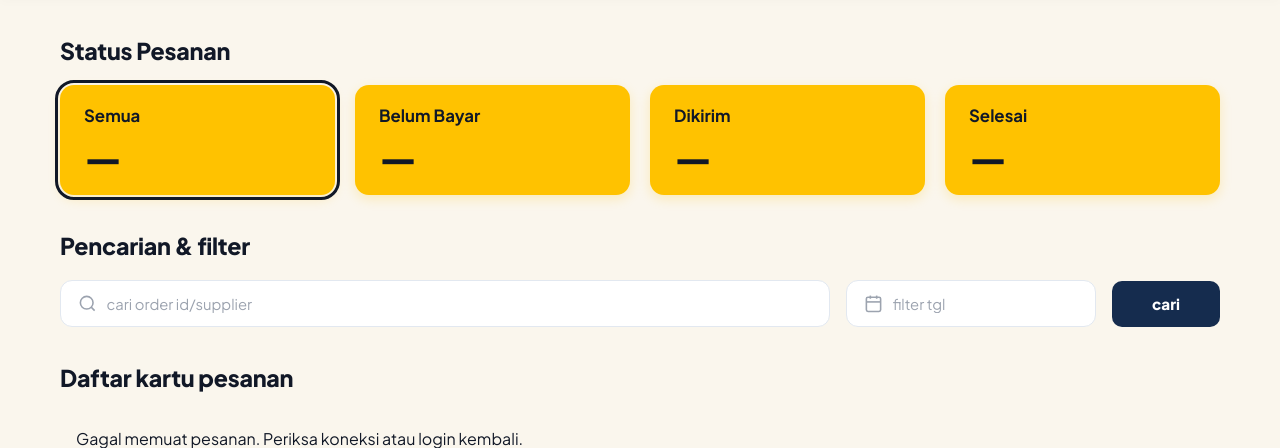
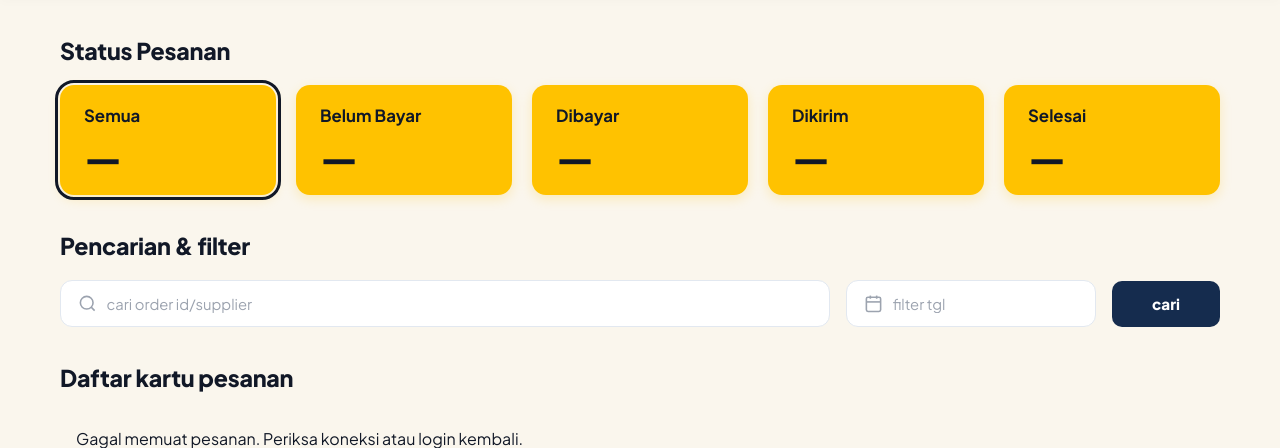
Before and after one commit to Vallens-jpg/B2B, a PHP site: page /pages/pembeli/order_list.php in a window 1280 px wide. Shown: the part 76-524 px from the top of the page. Run offline with PHP 8.4, Linux system fonts and the light colour scheme.

Commit message:
Tambah penghitung Dibayar di daftar pesanan

```diff
--- a/src/pages/pembeli/order_list.php
+++ b/src/pages/pembeli/order_list.php
@@ -38,7 +38,7 @@
     /* 1. Status Pesanan (Yellow Cards Grid) */
     .status-cards-grid {
       display: grid;
-      grid-template-columns: repeat(4, 1fr);
+      grid-template-columns: repeat(5, 1fr);
       gap: 1.25rem;
       margin-bottom: 2.25rem;
     }
@@ -458,6 +458,10 @@
         <span class="status-card-label">Belum Bayar</span>
         <span class="status-card-count" id="countBelumBayar">—</span>
       </div>
+      <div class="status-summary-card" onclick="filterByStatus('dibayar', this)">
+        <span class="status-card-label">Dibayar</span>
+        <span class="status-card-count" id="countDibayar">—</span>
+      </div>
       <div class="status-summary-card" onclick="filterByStatus('dikirim', this)">
         <span class="status-card-label">Dikirim</span>
         <span class="status-card-count" id="countDikirim">—</span>
@@ -528,13 +532,14 @@
       function rp(n) { return 'Rp ' + Number(n).toLocaleString('id-ID'); }
       // Penghitung status dihitung dari pesanan asli, bukan angka contoh.
       function updateCounts(orders) {
-        var c = { semua: orders.length, belum_bayar: 0, dikirim: 0, selesai: 0 };
+        var c = { semua: orders.length, belum_bayar: 0, dibayar: 0, dikirim: 0, selesai: 0 };
         orders.forEach(function (o) {
           if (o.status === 'menunggu_bayar') c.belum_bayar++;
+          if (o.status === 'dibayar') c.dibayar++;
           if (o.status === 'dikirim') c.dikirim++;
           if (o.status === 'selesai') c.selesai++;
         });
-        var ids = { semua: 'countSemua', belum_bayar: 'countBelumBayar', dikirim: 'countDikirim', selesai: 'countSelesai' };
+        var ids = { semua: 'countSemua', belum_bayar: 'countBelumBayar', dibayar: 'countDibayar', dikirim: 'countDikirim', selesai: 'countSelesai' };
         Object.keys(ids).forEach(function (k) { var el = document.getElementById(ids[k]); if (el) el.innerText = c[k]; });
       }
       // Kunci filter per status (dipakai atribut data-status di kartu).
```
